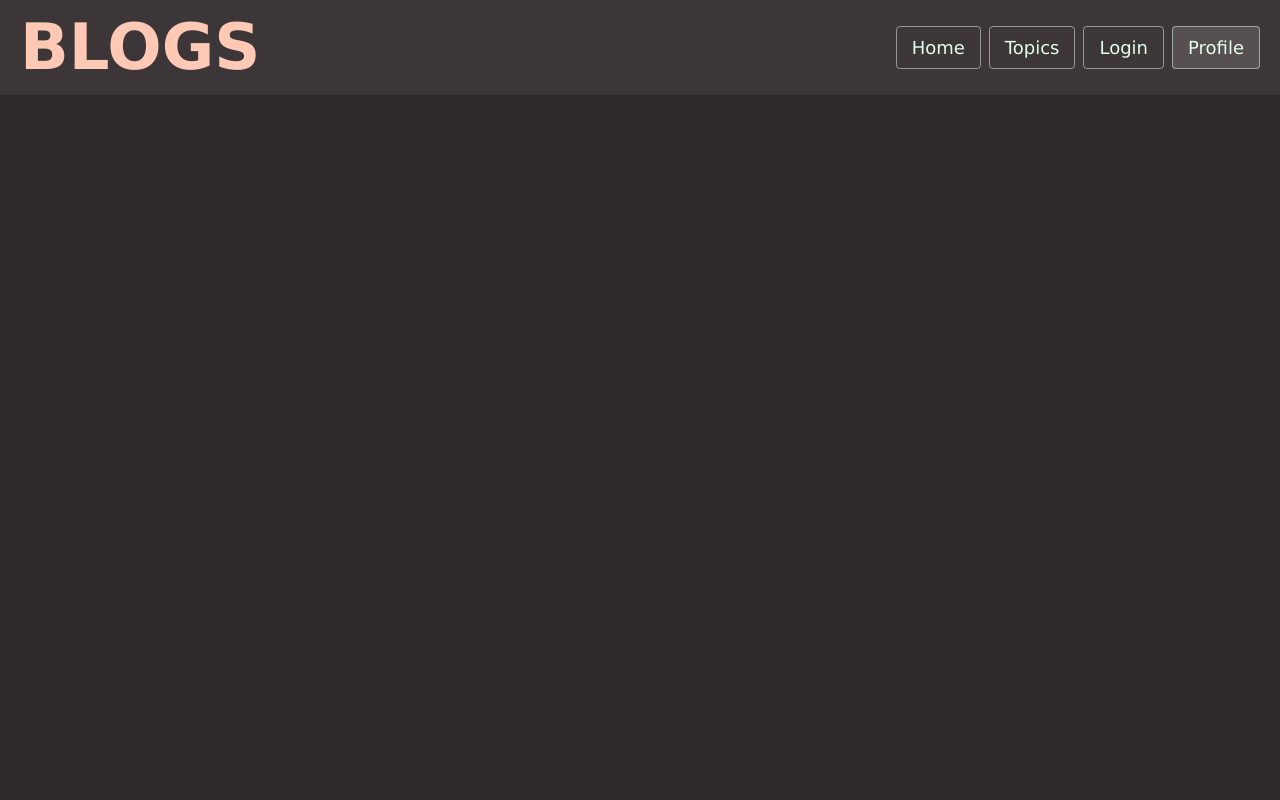
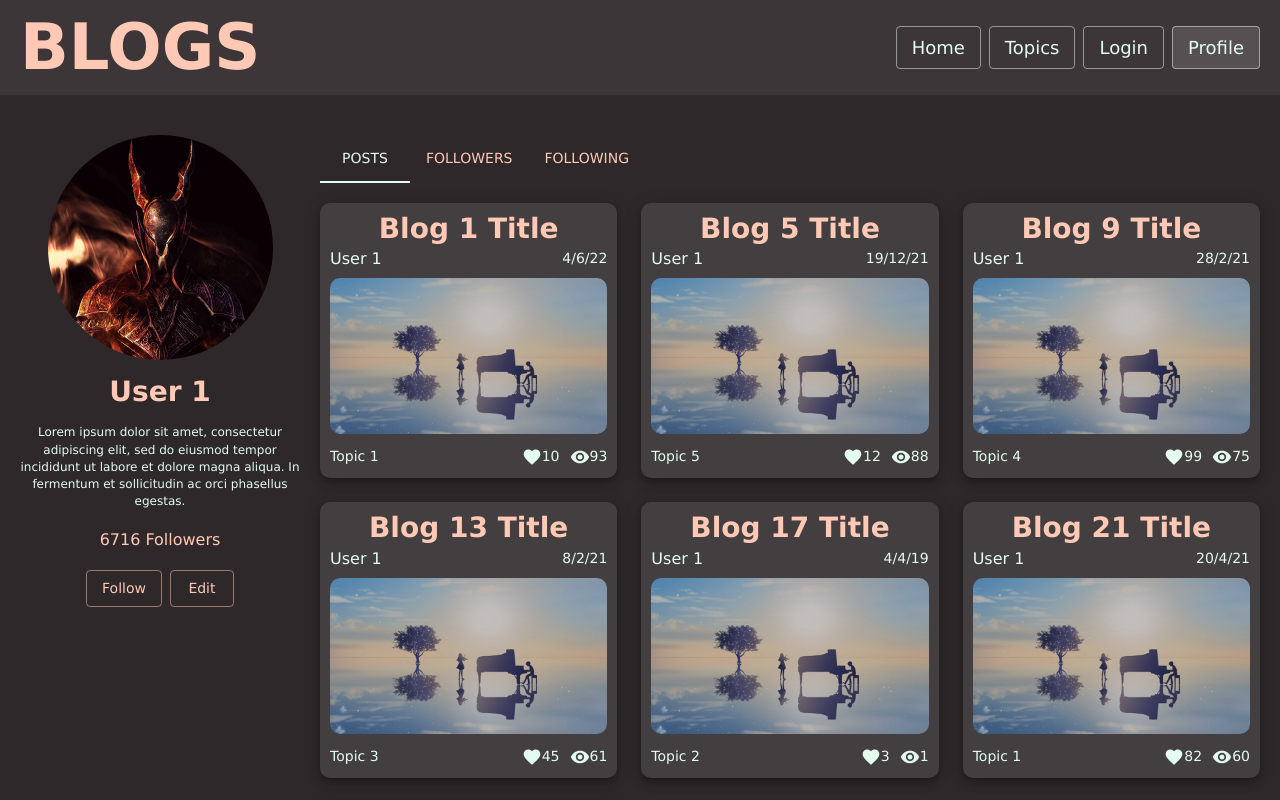
Before and after one commit to aryatathe/cogoport-lba, a React (Create React App) app: page /profile/1 in a window 1280 px wide. Shown: the top 800 px of the page. Built offline with nearby package versions, Linux system fonts and the light colour scheme.

Commit message:
profile page

```diff
--- a/package.json
+++ b/package.json
@@ -36,5 +36,8 @@
       "last 1 firefox version",
       "last 1 safari version"
     ]
+  },
+  "devDependencies": {
+    "@babel/plugin-proposal-private-property-in-object": "^7.21.11"
   }
 }
--- a/src/components/BlogCard.js
+++ b/src/components/BlogCard.js
@@ -33,9 +33,9 @@ const BlogCardPaper = styled(Paper)({
   },
 });
 
-const BlogCard = ({ data }) => {
+const BlogCard = ({ data, xs, sm, md, lg, xl }) => {
   return (
-    <Grid item xs={12} sm={6} md={4} lg={3} xl={2}>
+    <Grid item xs={xs} sm={sm} md={md} lg={lg} xl={xl}>
       <NavLink to={`/blog/${data.id}`}>
         <BlogCardPaper elevation={6}>
           <Typography variant="h3" align="center" color="secondary">
--- a/src/components/screens/Blog.js
+++ b/src/components/screens/Blog.js
@@ -42,7 +42,6 @@ const CustomIconButton = styled(IconButton)({
 
 const Blog = () => {
   const [blog, setBlog] = useState({ loading: true });
-  console.log(blog.content);
 
   const id = useParams().id;
   useEffect(() => {
--- a/src/components/screens/Home.js
+++ b/src/components/screens/Home.js
@@ -21,7 +21,9 @@ const Home = () => {
       <Header />
       <BlogContainer container spacing={4}>
         {blogs.map((blog, i) => {
-          return <BlogCard key={i} data={blog} />;
+          return (
+            <BlogCard key={i} data={blog} xs={12} sm={6} md={4} lg={3} xl={2} />
+          );
         })}
       </BlogContainer>
     </>
--- a/src/components/screens/Login.js
+++ b/src/components/screens/Login.js
@@ -41,11 +41,10 @@ const Login = () => {
         centered
         sx={{
           marginTop: "50px",
-          "& .MuiTab-root:not(.Mui-selected)": { color: "#ffc9b5" },
         }}
       >
-        <Tab label="Login" value={0} />
-        <Tab label="SignUp" value={1} />
+        <Tab label="Login" value={0} disableRipple />
+        <Tab label="SignUp" value={1} disableRipple />
       </Tabs>
       <Stack
         direction="column"
--- a/src/components/screens/Profile.js
+++ b/src/components/screens/Profile.js
@@ -8,6 +8,8 @@ import IconButton from "@mui/material/IconButton";
 import Grid from "@mui/material/Grid";
 import Paper from "@mui/material/Paper";
 import Box from "@mui/material/Box";
+import Tabs from "@mui/material/Tabs";
+import Tab from "@mui/material/Tab";
 
 import FavoriteBorderIcon from "@mui/icons-material/FavoriteBorder";
 import FavoriteIcon from "@mui/icons-material/Favorite";
@@ -18,32 +20,116 @@ import VisibilityIcon from "@mui/icons-material/Visibility";
 import { styled } from "@mui/material/styles";
 
 import Header from "../Header";
+import BlogCard from "../BlogCard";
 
 import blogs from "../../content/blogs";
-import { MarginRounded } from "@mui/icons-material";
+import users from "../../content/users";
 
-const BlogContainer = styled(Box)({
-  maxWidth: "800px",
-  margin: "auto",
-  marginTop: "20px",
-  padding: "20px",
-  "& #blog-image": { margin: "20px auto", maxWidth: "800px" },
-  "& .para": {
-    margin: "15px 0",
-  },
+const BlogList = styled(Grid)({
+  padding: "20px 20px 20px 0",
 });
 
-const CustomIconButton = styled(IconButton)({
-  transition: "all 0.2s ease",
-  "&:hover": {
-    transform: "scale(1.1)",
+const UserInfo = styled(Stack)({
+  padding: "40px 20px",
+  "& #pfp": {
+    maxWidth: "225px",
+    aspectRatio: "1/1",
+    borderRadius: "100%",
+    overflow: "hidden",
+    "& img": {
+      maxWidth: "100%",
+    },
   },
 });
 
 const Profile = () => {
+  const [user, setUser] = useState({ loading: true });
+  const [tab, setTab] = useState(0);
+
+  const id = useParams().id;
+  useEffect(() => {
+    let flag = true;
+    users.forEach((userItem) => {
+      if (userItem.id == id) {
+        setUser(userItem);
+        flag = false;
+      }
+    });
+    if (flag) setUser({ error: true });
+  }, []);
   return (
     <>
       <Header />
+      {user.loading ? (
+        <div>loading</div>
+      ) : user.error ? (
+        <div>error</div>
+      ) : (
+        <Grid container>
+          <Grid item xs={12} sm={4} lg={3} xl={2}>
+            <UserInfo direction="column" alignItems="center" spacing={2}>
+              <Box id="pfp">
+                <img src={user.img} />
+              </Box>
+              <Typography variant="h3" color="secondary">
+                {user.name}
+              </Typography>
+              <Typography variant="body2" align="center">
+                {user.about}
+              </Typography>
+              <Typography variant="subtitle1" color="secondary">
+                {user.followers} Followers
+              </Typography>
+              <Stack id="button-area" direction="row" spacing={1}>
+                <Button variant="outlined" color="secondary">
+                  Follow
+                </Button>
+                <Button variant="outlined" color="secondary">
+                  Edit
+                </Button>
+              </Stack>
+            </UserInfo>
+          </Grid>
+          <Grid item xs={12} sm={8} lg={9} xl={10}>
+            <Tabs
+              value={tab}
+              onChange={(e, newVal) => {
+                setTab(newVal);
+              }}
+              textColor="primary"
+              indicatorColor="primary"
+              sx={{ marginTop: "40px" }}
+            >
+              <Tab label="Posts" value={0} disableRipple />
+              <Tab label="Followers" value={1} disableRipple />
+              <Tab label="Following" value={2} disableRipple />
+            </Tabs>
+            {tab == 0 ? (
+              <BlogList container spacing={3}>
+                {blogs
+                  .filter((blog) => blog.author == user.name)
+                  .map((blog, i) => {
+                    return (
+                      <BlogCard
+                        key={i}
+                        data={blog}
+                        xs={12}
+                        sm={12}
+                        md={6}
+                        lg={4}
+                        xl={3}
+                      />
+                    );
+                  })}
+              </BlogList>
+            ) : tab == 1 ? (
+              <div>followers</div>
+            ) : (
+              <div>following</div>
+            )}
+          </Grid>
+        </Grid>
+      )}
     </>
   );
 };
--- a/src/content/users.js
+++ b/src/content/users.js
@@ -1,14 +1,18 @@
+import pfp from "../images/pfp.png";
+
 const users = [...Array(5).keys()].map((i) => ({
   id: `${i + 1}`,
   username: `username${i + 1}`,
   password: `password${i + 1}`,
   name: `User ${i + 1}`,
+  img: pfp,
   about:
     "Lorem ipsum dolor sit amet, consectetur adipiscing elit, sed do eiusmod tempor incididunt ut labore et dolore magna aliqua. In fermentum et sollicitudin ac orci phasellus egestas.",
   joinDate: `${1 + Math.floor(Math.random() * 30)}/${
     1 + Math.floor(Math.random() * 12)
   }/${17 + Math.floor(Math.random() * 6)}`,
   followers: Math.floor(Math.random() * 10000),
+  following: Math.floor(Math.random() * 100),
 }));
 
 export default users;
--- a/src/theme.js
+++ b/src/theme.js
@@ -56,12 +56,23 @@ const theme = createTheme({
         a: {
           textDecoration: "none",
         },
-        img: { maxWidth: "100%" },
+        img: { width: "100%", transition: "all 0.2s ease" },
       },
     },
     MuiButton: {
       styleOverrides: { root: { textTransform: "none" } },
     },
+    MuiTab: {
+      styleOverrides: {
+        root: {
+          transition: "all 0.2s ease",
+          "&:not(.Mui-selected)": { color: "#ffc9b5" },
+          "&:not(.Mui-selected):hover": {
+            opacity: 0.6,
+          },
+        },
+      },
+    },
   },
 });
 
```
Also changed, not shown: src/images/pfp.png (added), 1 other file (tests, documents, lock files or other folders).
